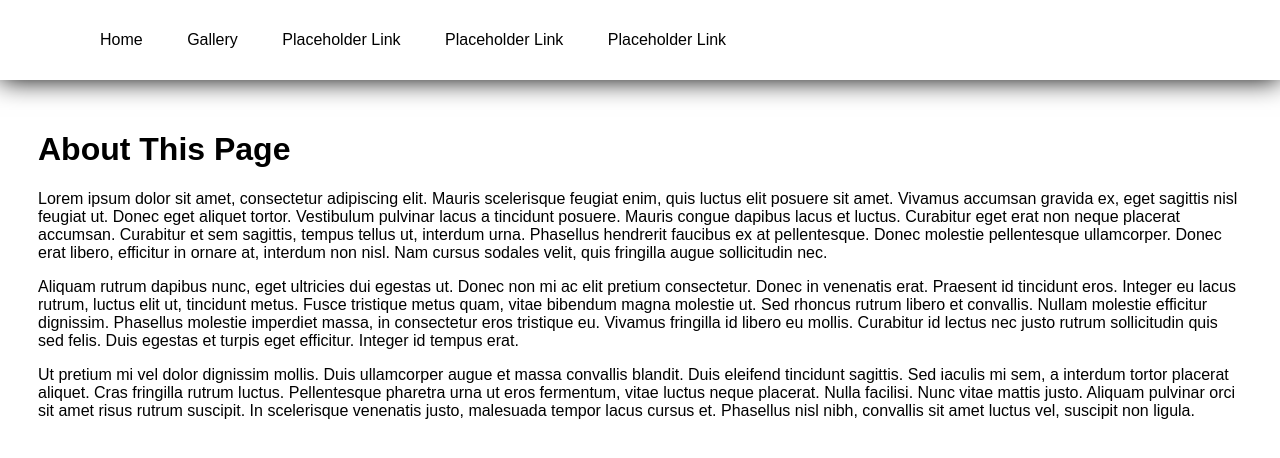
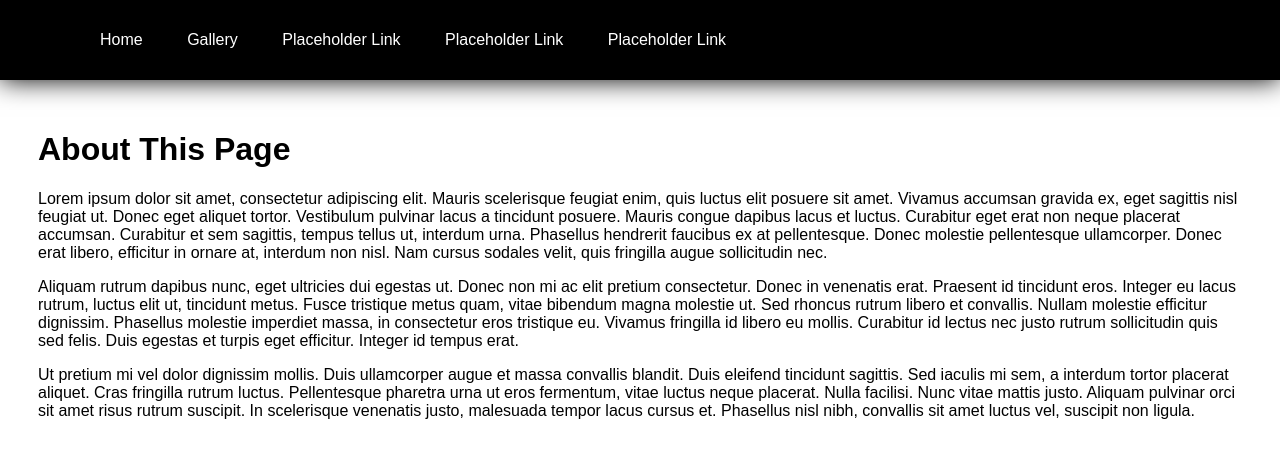
Before and after one commit to wesl5/portfolio, a plain HTML site: page about.html in a window 1280 px wide. Drawn offline with Linux system fonts and the light colour scheme.

Commit message:
Black nav. bar and font change.

```diff
--- a/style.css
+++ b/style.css
@@ -6,7 +6,7 @@ body {
     height: 125vh;
     background-image: url('#');
     background-size: cover;
-    font-family: sans-serif;
+    font-family: arial, sans-serif;
     margin-top: 80px;
     padding: 30px;
 }
@@ -16,7 +16,7 @@ main {
 }
 
 header {
-    background-color: white;
+    background-color: black;
     position: fixed;
     top: 0;
     left: 0;
@@ -36,6 +36,6 @@ header li {
 }
 
 header li a {
-    color: black;
+    color: white;
     text-decoration: none;
 }
```
